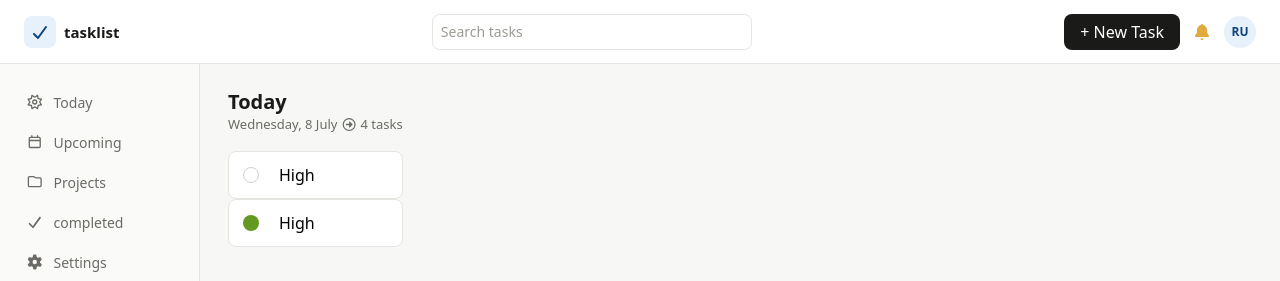
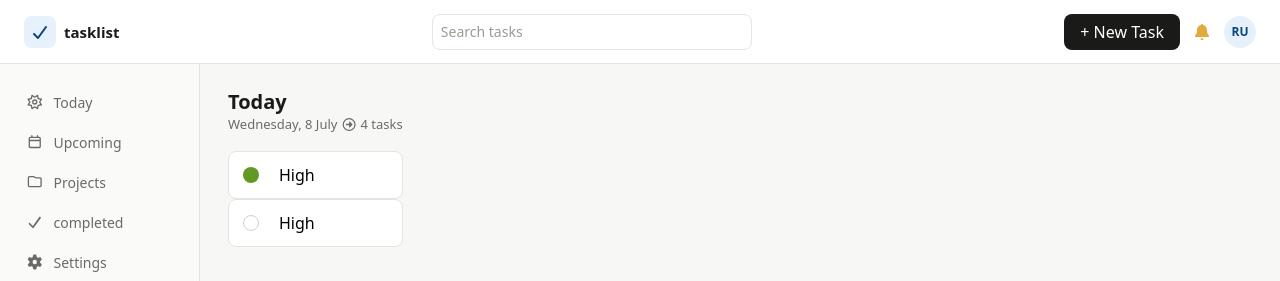
Before and after one commit to AlainRegisDev88/to-do-app, a React (Vite) app in the folder to-do-app/: page / in a window 1280 px wide. Shown: the top 281 px of the page. Built offline with nearby package versions, Linux system fonts and the light colour scheme; no server answers.

Commit message:
update task status class

```diff
--- a/to-do-app/src/components/HomePage.css
+++ b/to-do-app/src/components/HomePage.css
@@ -53,7 +53,7 @@
     cursor: pointer;
 }
 
-.task-card .checked{
+.active-task .checkbox{
     background-color: var(--fill-success);
     border: none;
     cursor: default;
--- a/to-do-app/src/components/HomePage.jsx
+++ b/to-do-app/src/components/HomePage.jsx
@@ -48,13 +48,13 @@ const HomePage = () => {
                         </div>
 
                         <section className="tasks-section">
-                            <div className="task-card active">
+                            <div className="task-card active-task">
                                 <div className="checkbox"></div>
                                 <div className="task-title"></div>
                                 <div className="priority-tag priority-high">High</div>
                             </div>
 
-                            <div className="task-card done">
+                            <div className="task-card done-task">
                                 <div className="checkbox checked"></div>
                                 <div className="task-title task-active"></div>
                                 <div className="priority-tag priority-high">High</div>
```
